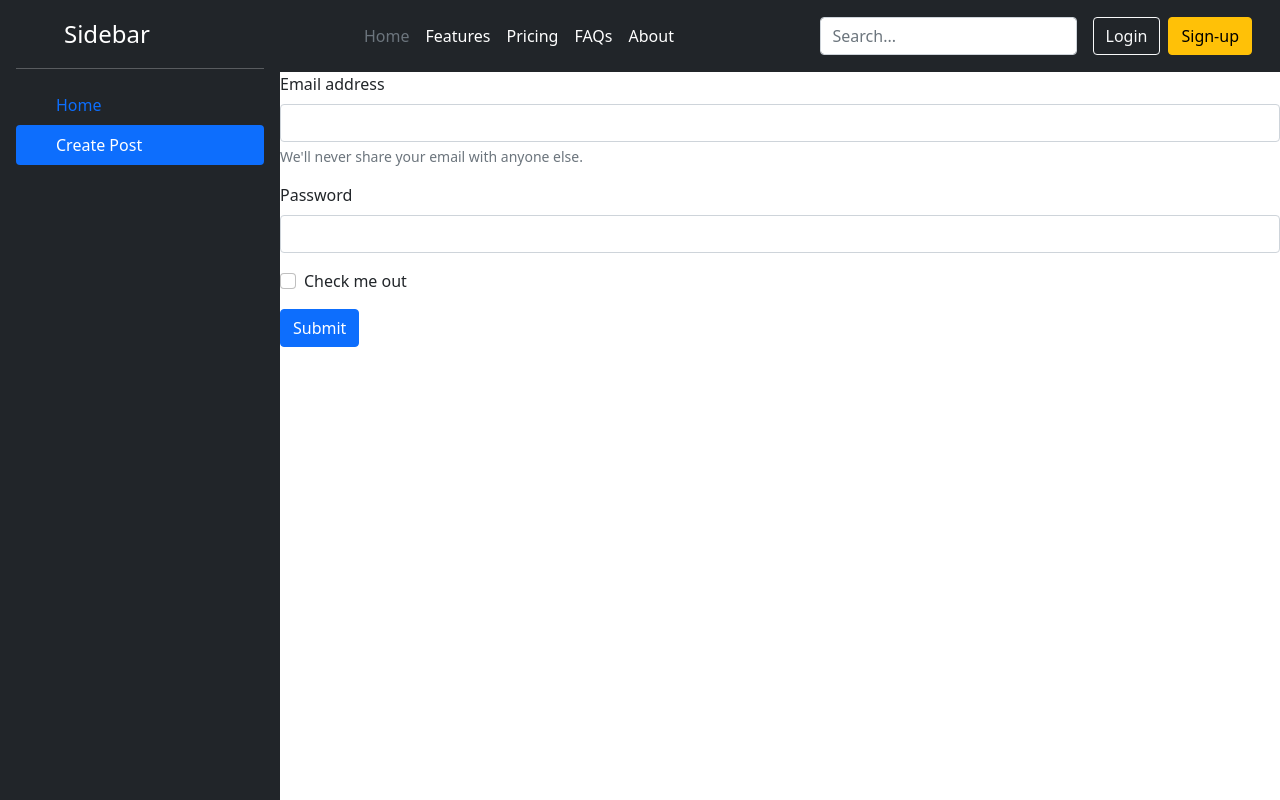
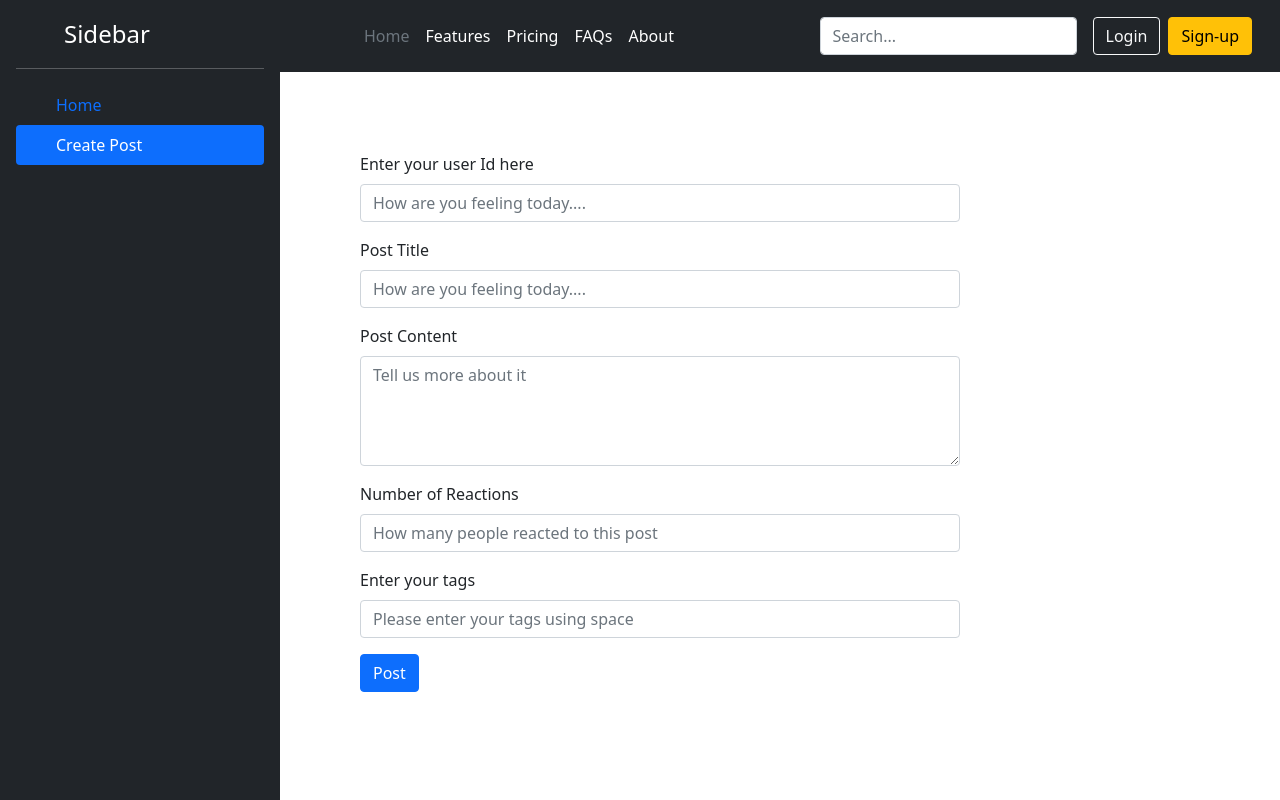
Before and after one commit to sajidsami856-jpg/social-media2, a React (Vite) app: page / in a window 1280 px wide. Both pictures are taken after a click on the item "Create Post". Shown: the top 800 px of the page. Built offline with nearby package versions, Linux system fonts and the light colour scheme.

Commit message:
linking ceratePost with Home

```diff
--- a/src/App.css
+++ b/src/App.css
@@ -20,3 +20,14 @@
     margin-bottom: 0px;
     color:rgb(183, 24, 24);
 }
+.CreatePost{
+    width:60%;
+    margin:5rem;
+}
+.tagSpan{
+    margin:0 0.2rem 0.5rem 0.5rem;
+}
+.postReactions{
+    margin-bottom:0px !important;
+    margin: 0.4rem 0;
+}
--- a/src/App.jsx
+++ b/src/App.jsx
@@ -1,6 +1,6 @@
 import { useState } from 'react';
+import 'bootstrap/dist/css/bootstrap.css';
 import "./App.css";
-import 'bootstrap/dist/css/bootstrap.css';
 import Header from './Components/Header';
 import Sidebar from './Components/Sidebar';
 import PostListProvider from "./Store/Post-List-Store";
--- a/src/Components/CreatePost.jsx
+++ b/src/Components/CreatePost.jsx
@@ -1,20 +1,48 @@
+import { useContext, useRef } from "react";
+import { PostList } from "../Store/Post-List-Store";
+
 const CreatePost=()=>{
+    const {addPost}=useContext(PostList);
+
+    const userIdElement =useRef();
+    const titleElement=useRef();
+    const bodyElement =useRef();
+    const reactionElement=useRef();
+    const tagElement=useRef()
+    const handleOnSubmit=(evt)=>{
+        evt.preventDefault();
+        const userId =userIdElement.current.value;
+        const title =titleElement.current.value;
+        const body=bodyElement.current.value;
+        const reactions=reactionElement.current.value;
+        const tags=tagElement.current.value.split(/\s+/);
+
+        addPost(userId,title,body,reactions,tags);
+    }
+
     return (
-        <form>
+        <form className="CreatePost" onSubmit={handleOnSubmit}>
             <div className="mb-3">
-                <label htmlFor="exampleInputEmail1" className="form-label">Email address</label>
-                <input type="email" className="form-control" id="exampleInputEmail1" aria-describedby="emailHelp"/>
-                <div id="emailHelp" className="form-text">We'll never share your email with anyone else.</div>
+                <label htmlFor="userId" className="form-label">Enter your user Id  here</label>
+                <input ref={userIdElement} type="text" className="form-control" id="userID" aria-describedby="emailHelp" placeholder="How are you feeling today...."/>
             </div>
             <div className="mb-3">
-                <label htmlFor="exampleInputPassword1" className="form-label">Password</label>
-                <input type="password" className="form-control" id="exampleInputPassword1"/>
+                <label htmlFor="title" className="form-label">Post Title</label>
+                <input type="text" ref={titleElement} className="form-control" id="postTitle" aria-describedby="emailHelp" placeholder="How are you feeling today...."/>
             </div>
-            <div className="mb-3 form-check">
-                <input type="checkbox" className="form-check-input" id="exampleCheck1"/>
-                <label className="form-check-label" htmlFor="exampleCheck1">Check me out</label>
+            <div className="mb-3">
+                <label htmlFor="body" className="form-label">Post Content</label>
+                <textarea rows="4" ref={bodyElement} type="text" className="form-control" id="postContent" aria-describedby="emailHelp" placeholder="Tell us more about it"/>
             </div>
-            <button type="submit" className="btn btn-primary">Submit</button>
+            <div className="mb-3">
+                <label htmlFor="reactions" className="form-label">Number of Reactions</label>
+                <input type="text" ref={reactionElement} className="form-control" id="reactions" aria-describedby="emailHelp" placeholder="How many people reacted to this post"/>
+            </div>
+            <div className="mb-3">
+                <label htmlFor="tags" className="form-label">Enter your tags </label>
+                <input type="text" ref={tagElement} className="form-control" id="tags" aria-describedby="emailHelp" placeholder="Please enter your tags using space"/>
+            </div>
+            <button type="submit" className="btn btn-primary">Post</button>
         </form>
     )
 }
--- a/src/Components/Post.jsx
+++ b/src/Components/Post.jsx
@@ -13,7 +13,8 @@ const Post=({post})=>{
                 <span class="position-absolute top-0 start-100 translate-middle badge rounded-pill bg-danger" onClick={()=>deletePost(post.id)}>
                     <MdDelete />
                 </span>
-                <div class="alert alert-primary" role="alert">
+                <span class="badge bg-secondary tagSpan">Light</span>
+                <div class="alert alert-primary postReactions" role="alert">
                     This post has been reacted by {post.reactions} people.
                 </div>
             </div>
--- a/src/Store/Post-List-Store.jsx
+++ b/src/Store/Post-List-Store.jsx
@@ -34,8 +34,8 @@ const postListReducer=(currPostList,action)=>{
 const PostListProvider=({children})=>{
     const [postList,dispatchPostList]=useReducer(postListReducer,DEFAULT_POST_LIST);
 
-    const addPost=()=>{
-
+    const addPost=(userId,title,body,reactions,tags)=>{
+        console.log(userId,title,body,reactions,tags);
     }
 
     const deletePost=(postId)=>{
```
